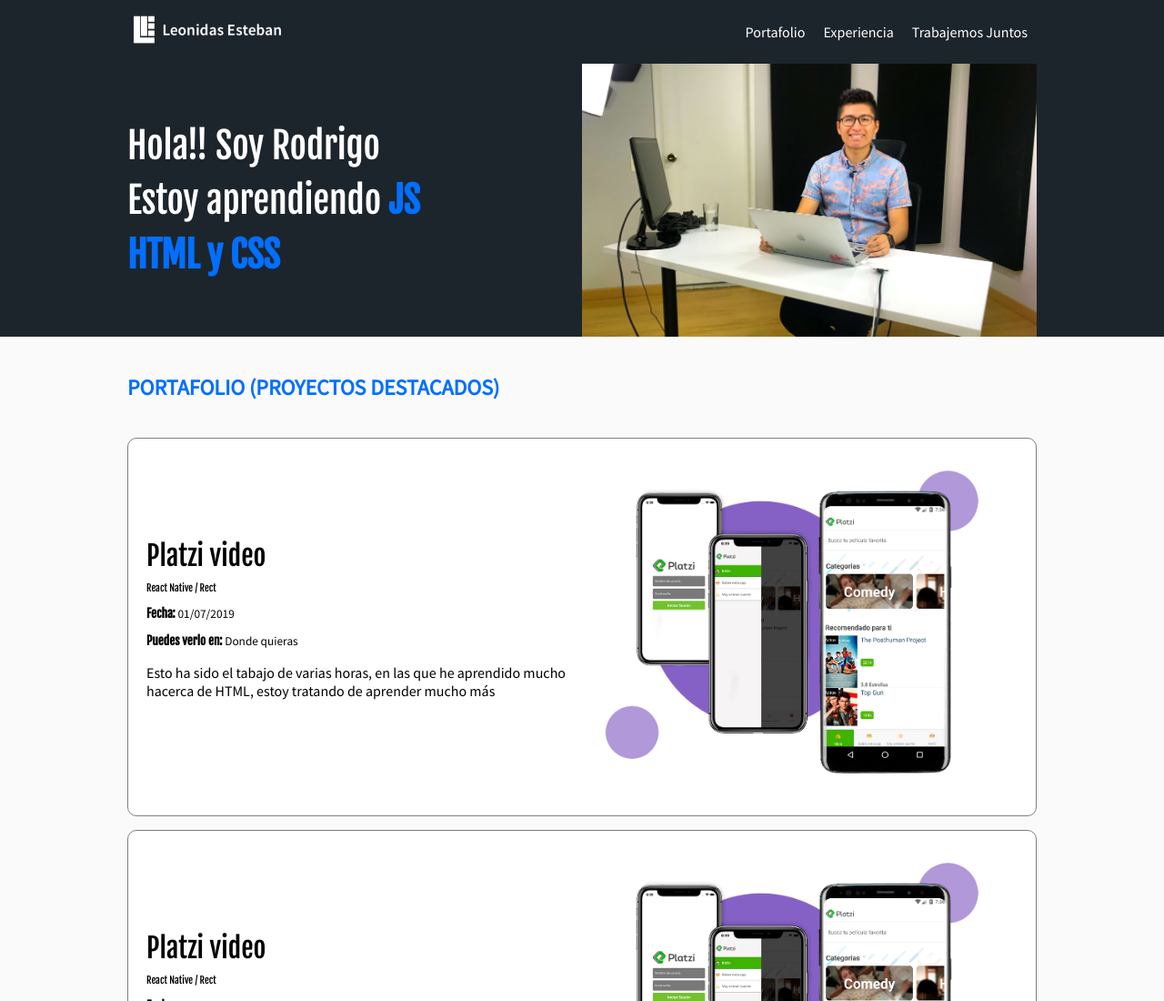
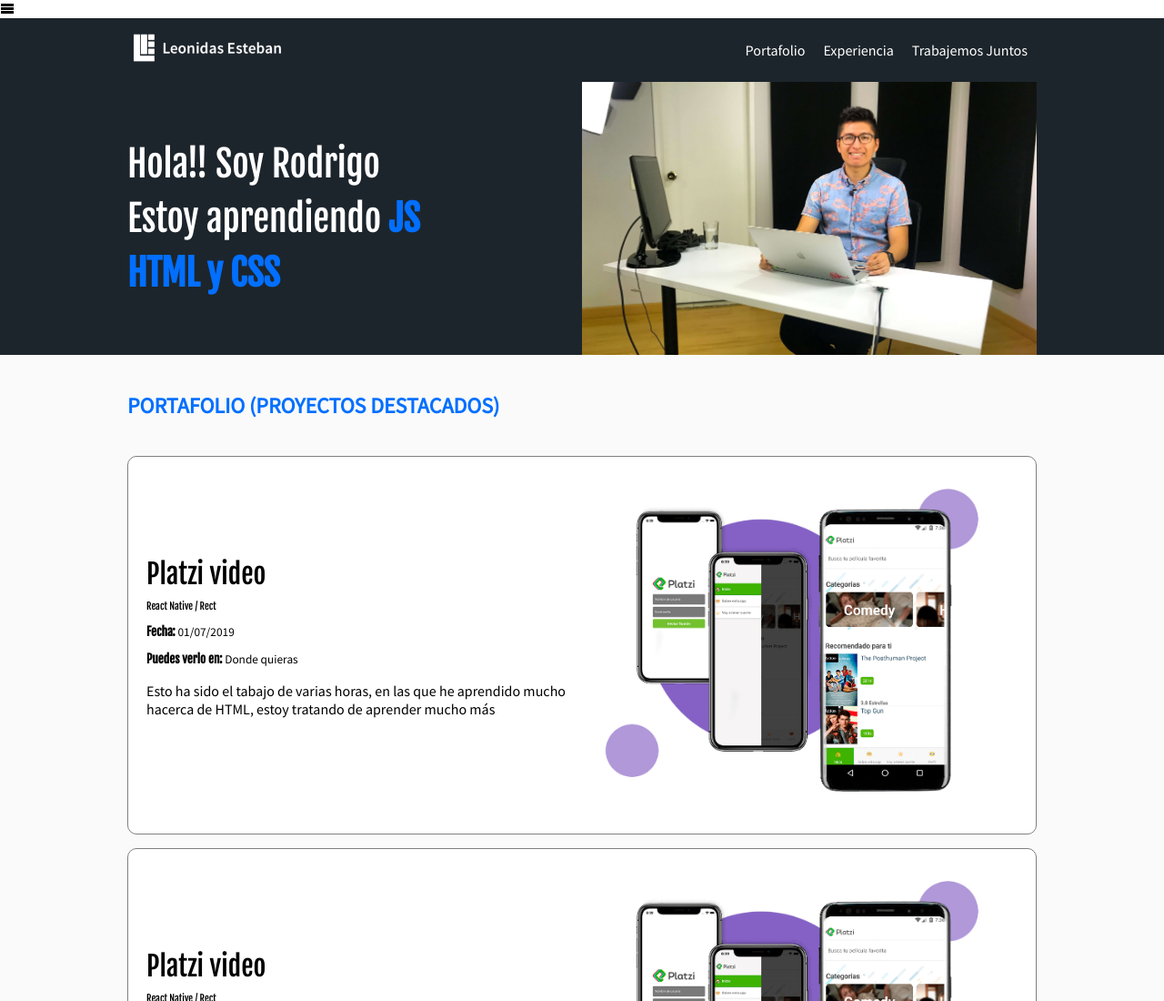
Before and after one commit to rofiguesal/Mi_Primer_Mini_Web, a plain HTML site: page index.html in a window 1280 px wide. Shown: the top 1100 px of the page at 91% size. Drawn offline with Linux system fonts and the light colour scheme.

Commit message:
Traje fuentes externas a la pagina

```diff
--- a/css/estilos.css
+++ b/css/estilos.css
@@ -15,6 +15,36 @@ valores */
 
 /* Selector de clase: . */
 
+@font-face {
+  font-family: 'icomoon';
+  src:  url('../fonts/icomoon.eot?6qozjg');
+  src:  url('../fonts/icomoon.eot?6qozjg#iefix') format('embedded-opentype'),
+    url('../fonts/icomoon.ttf?6qozjg') format('truetype'),
+    url('../fonts/icomoon.woff?6qozjg') format('woff'),
+    url('../fonts/icomoon.svg?6qozjg#icomoon') format('svg');
+  font-weight: normal;
+  font-style: normal;
+  font-display: block;
+}
+
+[class^="icon-"], [class*=" icon-"] {
+  /* use !important to prevent issues with browser extensions that change fonts */
+  font-family: 'icomoon' !important;
+  speak: none;
+  font-style: normal;
+  font-weight: normal;
+  font-variant: normal;
+  text-transform: none;
+  line-height: 1;
+
+  /* Better Font Rendering =========== */
+  -webkit-font-smoothing: antialiased;
+  -moz-osx-font-smoothing: grayscale;
+}
+
+.icon-menu:before {
+  content: "\e900";
+}
 
 body {
   font-family: 'Source Sans Pro', sans-serif;
--- a/index.html
+++ b/index.html
@@ -17,6 +17,7 @@
     <meta name="viewport" content="width=device-width, initial-scale=1">
   </head>
   <body>
+    <i class="icon-menu"></i>
     <header class="header">
       <div class="container">
         <figure class="logo">
```
Also changed, not shown: fonts/icomoon.ttf (added), fonts/icomoon.woff (added), 2 other files.
